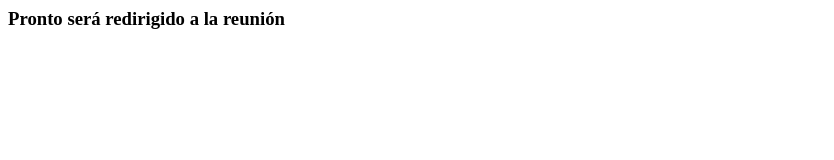
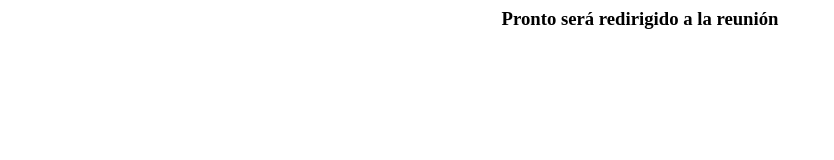
Before and after one commit to afredes/links, a plain HTML site: page index.html in a window 1280 px wide. Shown: the whole page, without its empty margins (0-834 px from the left). Drawn offline with Linux system fonts and the light colour scheme.

Commit message:
Update index.html

```diff
--- a/index.html
+++ b/index.html
@@ -4,13 +4,15 @@
         <meta http-equiv="Pragma" content="no-cache">
         <meta http-equiv="Expires" content="0">
         <meta http-equiv="refresh" content="10;url=https://m.youtube.com/watch?feature=youtu.be&v=VcfCpicGqIg"/>
+        <meta name="viewport" content="width=device-width, initial-scale=1, maximum-scale=1">
         <link rel="apple-touch-icon" sizes="180x180" href="apple-touch-icon.png">
         <link rel="icon" type="image/png" sizes="32x32" href="favicon-32x32.png">
         <link rel="icon" type="image/png" sizes="16x16" href="favicon-16x16.png">
+        <link rel="shortcut icon" type="image/x-icon" href="favicon.ico" />
         <link rel="manifest" href="site.webmanifest">
         <title>Reuniones</title>
     </head>
     <body>
-        <h3>Pronto será redirigido a la reunión</h3>
+        <center><h3>Pronto será redirigido a la reunión</h3></center>
     </body>
 </html>
```
